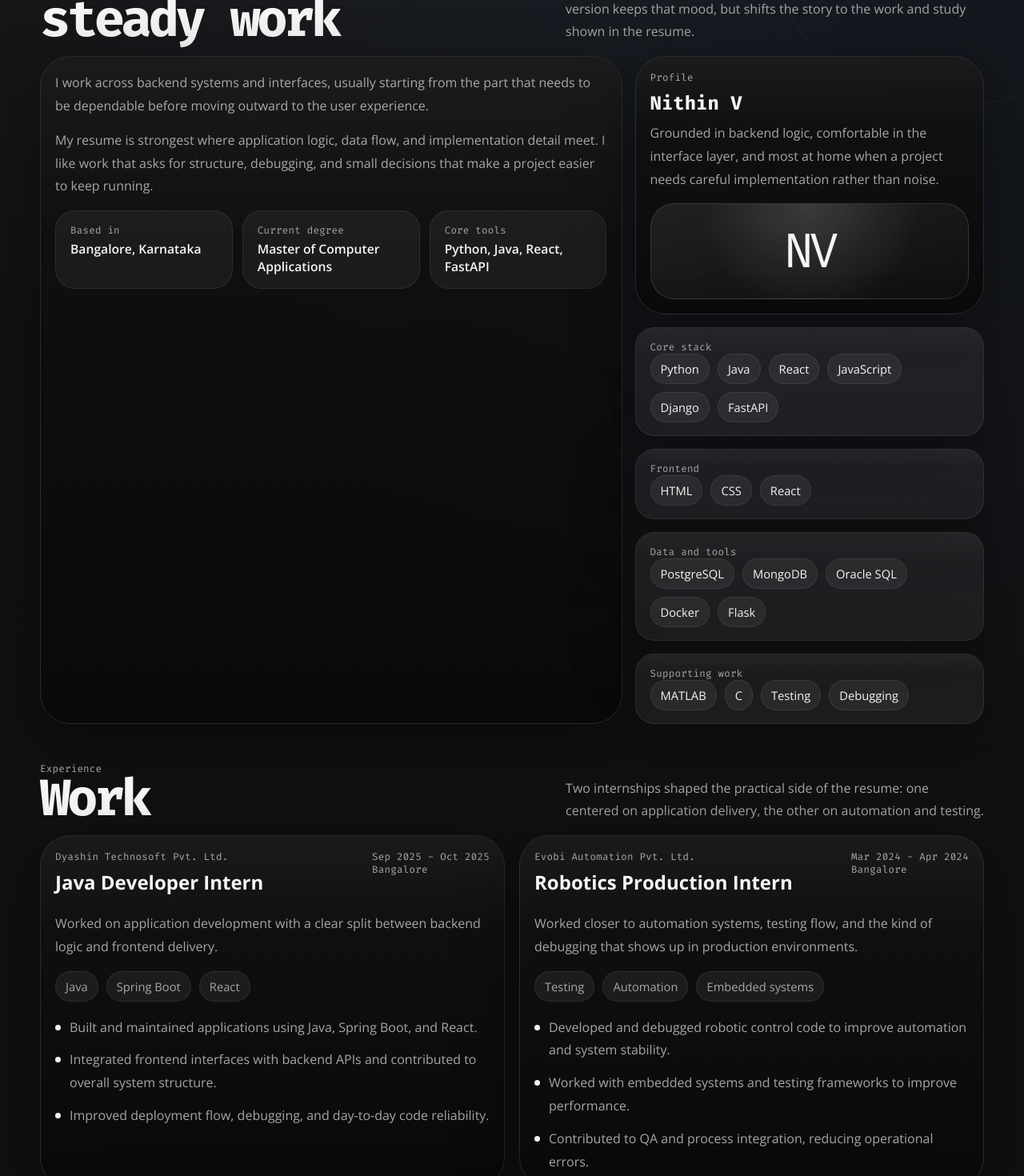
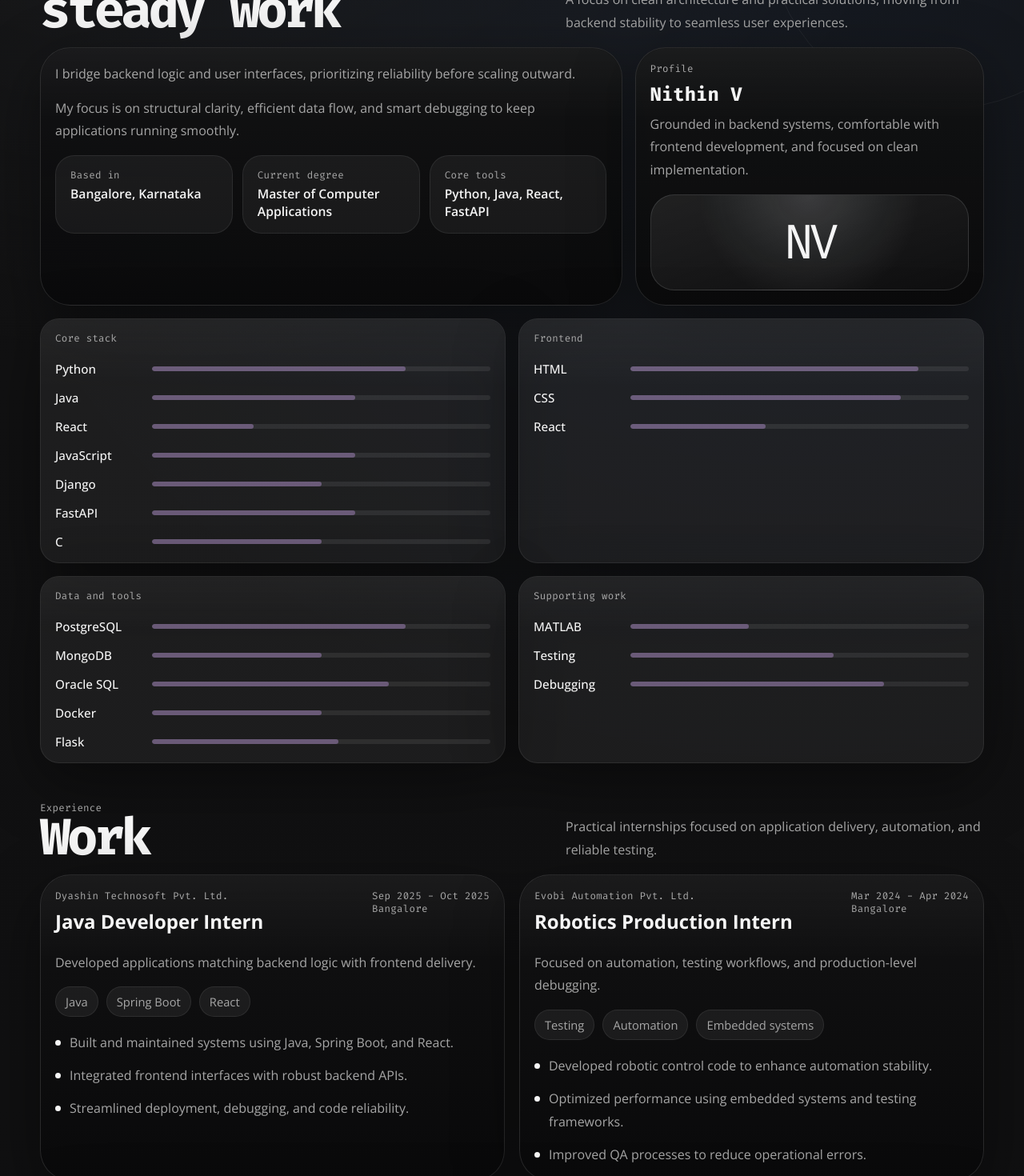
Before and after one commit to Nithin-joshua/Portfolio, a React (Vite) app: page / in a window 1280 px wide. Shown: the part 1080-2550 px from the top of the page at 80% size. Built offline with nearby package versions, Linux system fonts and the light colour scheme.

Commit message:
Update skills layout and add project video

```diff
--- a/src/components/AboutSection.jsx
+++ b/src/components/AboutSection.jsx
@@ -37,23 +37,26 @@ function AboutSection({ about }) {
 
             <div className="identity-monogram">{about.identity.monogram}</div>
           </div>
+        </div>
+      </div>
 
-          <div className="skill-groups">
+      <div className="skill-groups full-width-skills">
         {about.skillGroups.map((group) => (
           <div key={group.title} className="panel skill-group">
             <p className="skill-group-title">{group.title}</p>
 
-                <div className="skill-pill-list">
+            <div className="skill-bar-list">
               {group.items.map((item) => (
-                    <span key={item} className="skill-pill">
-                      {item}
-                    </span>
-                  ))}
+                <div key={item.name} className="skill-bar-item">
+                  <span className="skill-bar-label">{item.name}</span>
+                  <div className="skill-bar-track">
+                    <div className="skill-bar-fill" style={{ width: `${item.level}%` }}></div>
                   </div>
                 </div>
               ))}
             </div>
           </div>
+        ))}
       </div>
     </SectionShell>
   );
--- a/src/data/portfolio.js
+++ b/src/data/portfolio.js
@@ -37,7 +37,7 @@ export const portfolio = {
       { label: 'Focus', value: 'Backend and frontend development' },
     ],
     intro:
-      'I build backend systems and user-facing interfaces with a practical focus on clear code, reliable delivery, and work that stays usable after handoff.',
+      'I build practical backend systems and user interfaces, focusing on clean code, reliability, and maintainability.',
     primaryAction: {
       label: 'View projects',
       target: 'projects',
@@ -51,11 +51,11 @@ export const portfolio = {
       cardLabel: 'Short profile',
       cardTitle: 'Nithin V',
       cardText:
-        'MCA student with hands-on experience across Python, Java, FastAPI, Django, and React.',
+        'MCA student with hands-on experience in Python, Java, FastAPI, and React.',
       featureLabel: 'Featured build',
       featureTitle: 'Bio.VAN',
       featureText:
-        'Voice authentication built around speaker embeddings, similarity search, and a lightweight backend pipeline.',
+        'Voice authentication using speaker embeddings and a lightweight backend pipeline.',
       featureAction: 'Project details',
       stats: [
         { label: 'Current study', value: 'MCA' },
@@ -63,7 +63,7 @@ export const portfolio = {
         { label: 'Based in', value: 'Bangalore' },
       ],
       quote:
-        'Clear structure, practical decisions, and systems that can be maintained without drama.',
+        'Clear structure, practical decisions, and systems that can be maintained.',
     },
   },
   about: {
@@ -71,10 +71,10 @@ export const portfolio = {
     kicker: 'About',
     title: 'Built around steady work',
     intro:
-      'The reference portfolio uses a quiet, high-contrast rhythm. This version keeps that mood, but shifts the story to the work and study shown in the resume.',
+      'A focus on clean architecture and practical solutions, moving from backend stability to seamless user experiences.',
     paragraphs: [
-      'I work across backend systems and interfaces, usually starting from the part that needs to be dependable before moving outward to the user experience.',
-      'My resume is strongest where application logic, data flow, and implementation detail meet. I like work that asks for structure, debugging, and small decisions that make a project easier to keep running.',
+      'I bridge backend logic and user interfaces, prioritizing reliability before scaling outward.',
+      'My focus is on structural clarity, efficient data flow, and smart debugging to keep applications running smoothly.',
     ],
     quickFacts: [
       { label: 'Based in', value: 'Bangalore, Karnataka' },
@@ -85,25 +85,47 @@ export const portfolio = {
       overline: 'Profile',
       title: 'Nithin V',
       detail:
-        'Grounded in backend logic, comfortable in the interface layer, and most at home when a project needs careful implementation rather than noise.',
+        'Grounded in backend systems, comfortable with frontend development, and focused on clean implementation.',
       monogram: 'NV',
     },
     skillGroups: [
       {
         title: 'Core stack',
-        items: ['Python', 'Java', 'React', 'JavaScript', 'Django', 'FastAPI'],
+        items: [
+          { name: 'Python', level: 75 },
+          { name: 'Java', level: 60 },
+          { name: 'React', level: 30 },
+          { name: 'JavaScript', level: 60 },
+          { name: 'Django', level: 50 },
+          { name: 'FastAPI', level: 60 },
+          { name: 'C', level: 50 }
+        ],
       },
       {
         title: 'Frontend',
-        items: ['HTML', 'CSS', 'React'],
+        items: [
+          { name: 'HTML', level: 85 },
+          { name: 'CSS', level: 80 },
+          { name: 'React', level: 40 }
+        ],
       },
       {
         title: 'Data and tools',
-        items: ['PostgreSQL', 'MongoDB', 'Oracle SQL', 'Docker', 'Flask'],
+        items: [
+          { name: 'PostgreSQL', level: 75 },
+          { name: 'MongoDB', level: 50 },
+          { name: 'Oracle SQL', level: 70 },
+          { name: 'Docker', level: 50 },
+          { name: 'Flask', level: 55 }
+        ],
       },
       {
         title: 'Supporting work',
-        items: ['MATLAB', 'C', 'Testing', 'Debugging'],
+        items: [
+          { name: 'MATLAB', level: 35 },
+          { name: 'Testing', level: 60 },
+          { name: 'Debugging', level: 75 }
+        ],
       },
     ],
   },
@@ -112,7 +134,7 @@ export const portfolio = {
     kicker: 'Experience',
     title: 'Work',
     intro:
-      'Two internships shaped the practical side of the resume: one centered on application delivery, the other on automation and testing.',
+      'Practical internships focused on application delivery, automation, and reliable testing.',
     roles: [
       {
         company: 'Dyashin Technosoft Pvt. Ltd.',
@@ -122,11 +144,11 @@ export const portfolio = {
         end: '2025-10',
         focus: 'Java, Spring Boot, React',
         summary:
-          'Worked on application development with a clear split between backend logic and frontend delivery.',
+          'Developed applications matching backend logic with frontend delivery.',
         bullets: [
-          'Built and maintained applications using Java, Spring Boot, and React.',
-          'Integrated frontend interfaces with backend APIs and contributed to overall system structure.',
-          'Improved deployment flow, debugging, and day-to-day code reliability.',
+          'Built and maintained systems using Java, Spring Boot, and React.',
+          'Integrated frontend interfaces with robust backend APIs.',
+          'Streamlined deployment, debugging, and code reliability.',
         ],
         tools: ['Java', 'Spring Boot', 'React'],
       },
@@ -138,11 +160,11 @@ export const portfolio = {
         end: '2024-04',
         focus: 'Automation, QA, embedded systems',
         summary:
-          'Worked closer to automation systems, testing flow, and the kind of debugging that shows up in production environments.',
+          'Focused on automation, testing workflows, and production-level debugging.',
         bullets: [
-          'Developed and debugged robotic control code to improve automation and system stability.',
-          'Worked with embedded systems and testing frameworks to improve performance.',
-          'Contributed to QA and process integration, reducing operational errors.',
+          'Developed robotic control code to enhance automation stability.',
+          'Optimized performance using embedded systems and testing frameworks.',
+          'Improved QA processes to reduce operational errors.',
         ],
         tools: ['Testing', 'Automation', 'Embedded systems'],
       },
@@ -153,14 +175,14 @@ export const portfolio = {
     kicker: 'Projects',
     title: 'Project detail',
     intro:
-      'The resume lists one substantial project, so this section goes deeper on how it works rather than padding the page with filler.',
+      'A deep dive into a core project, highlighting architecture, deployment, and practical problem-solving.',
     featured: {
       name: 'Biometric Voice Authentication System',
       shortName: 'Bio.VAN',
       start: '2025-11',
       end: '2026-02',
       description:
-        'A voice authentication system built around speaker recognition, embedding search, and a backend flow designed for efficient deployment.',
+        'Voice authentication system using speaker recognition, fast embedding search, and an efficient backend flow.',
       stack: ['Python', 'FastAPI', 'Milvus', 'SpeechBrain', 'Docker'],
       github: 'https://github.com/Nithin-joshua/Bio.VAN',
       labels: [
@@ -169,9 +191,9 @@ export const portfolio = {
         { title: 'Backend', text: 'FastAPI with Milvus for retrieval and matching.' },
       ],
       bullets: [
-        'Built speaker recognition using ECAPA-TDNN through SpeechBrain.',
-        'Developed the backend with FastAPI and Milvus, using cosine similarity and encrypted embeddings.',
-        'Kept preprocessing light and the architecture modular so the system could be deployed without unnecessary overhead.',
+        'Implemented speaker recognition with ECAPA-TDNN and SpeechBrain.',
+        'Built FastAPI backend with Milvus for fast similarity search on encrypted embeddings.',
+        'Optimized architecture for lightweight preprocessing and modular deployment.',
       ],
       steps: ['Voice sample', 'Embedding', 'Similarity search', 'Authentication'],
     },
@@ -181,7 +203,7 @@ export const portfolio = {
     kicker: 'Education',
     title: 'Education',
     intro:
-      'Both degrees come from the same college, with the MCA building on the computer science and electronics foundation from the undergraduate work.',
+      'A solid foundation in computer science and electronics, advancing through a Master\'s degree.',
     entries: [
       {
         degree: 'Master of Computer Applications (MCA)',
@@ -204,7 +226,7 @@ export const portfolio = {
     kicker: 'Achievements',
     title: 'Milestones',
     intro:
-      'Key academic and professional highlights that demonstrate a commitment to deep learning and standardized excellence.',
+      'Key milestones reflecting a commitment to academic excellence and technical growth.',
     entries: [
       {
         title: 'UGC-NET December 2025',
@@ -218,7 +240,7 @@ export const portfolio = {
     kicker: 'Certificates',
     title: 'Certifications',
     intro:
-      'The certifications stay close to programming fundamentals and applied Python work, which fits the rest of the resume well.',
+      'Core certifications strengthening programming fundamentals and applied Python knowledge.',
     entries: [
       {
         name: 'Python Certificate Course',
@@ -239,7 +261,7 @@ export const portfolio = {
     kicker: 'Contact',
     titleLines: ['Thanks', 'for visiting'],
     note:
-      'If you want to talk about development work, backend systems, or an internship role, send a note. I keep things straightforward.',
+      'Open to discussing development work, backend systems, or internship opportunities. Let\'s connect.',
     methods: [
       {
         label: 'Email',
--- a/src/index.css
+++ b/src/index.css
@@ -604,6 +604,17 @@ a:hover {
   gap: 16px;
 }
 
+.full-width-skills {
+  margin-top: 16px;
+  grid-template-columns: repeat(2, minmax(0, 1fr));
+}
+
+@media (max-width: 768px) {
+  .full-width-skills {
+    grid-template-columns: 1fr;
+  }
+}
+
 .identity-panel {
   min-height: 240px;
   display: grid;
@@ -637,6 +648,42 @@ a:hover {
 
 .muted-pill {
   color: var(--color-muted);
+}
+
+.skill-bar-list {
+  display: flex;
+  flex-direction: column;
+  gap: 16px;
+  margin-top: 20px;
+}
+
+.skill-bar-item {
+  display: flex;
+  align-items: center;
+  gap: 16px;
+}
+
+.skill-bar-label {
+  width: 105px;
+  flex-shrink: 0;
+  font-size: 0.95rem;
+  color: var(--color-text);
+  font-weight: 500;
+}
+
+.skill-bar-track {
+  flex-grow: 1;
+  height: 6px;
+  background: rgba(255, 255, 255, 0.08);
+  border-radius: var(--radius-pill);
+  overflow: hidden;
+}
+
+.skill-bar-fill {
+  height: 100%;
+  background: var(--color-violet);
+  border-radius: var(--radius-pill);
+  transition: width 0.6s ease;
 }
 
 .role-cards {
@@ -745,6 +792,27 @@ a:hover {
   height: 12rem;
   left: -3rem;
   bottom: 3rem;
+}
+
+.project-video-wrapper {
+  margin: 16px 0;
+  width: 100%;
+  aspect-ratio: 16 / 9;
+  border-radius: var(--radius-large);
+  overflow: hidden;
+  border: 1px solid rgba(255, 255, 255, 0.12);
+  background: rgba(0, 0, 0, 0.4);
+  display: flex;
+  justify-content: center;
+  align-items: center;
+}
+
+.project-video {
+  display: block;
+  width: 100%;
+  height: 100%;
+  object-fit: cover;
+  border-radius: inherit;
 }
 
 .project-media-title {
```
Also changed, not shown: src/components/ProjectsSection.jsx (+13 -0 lines), 1 other file (tests, documents, lock files or other folders). Lines whose indentation alone changed are shown as unchanged.
